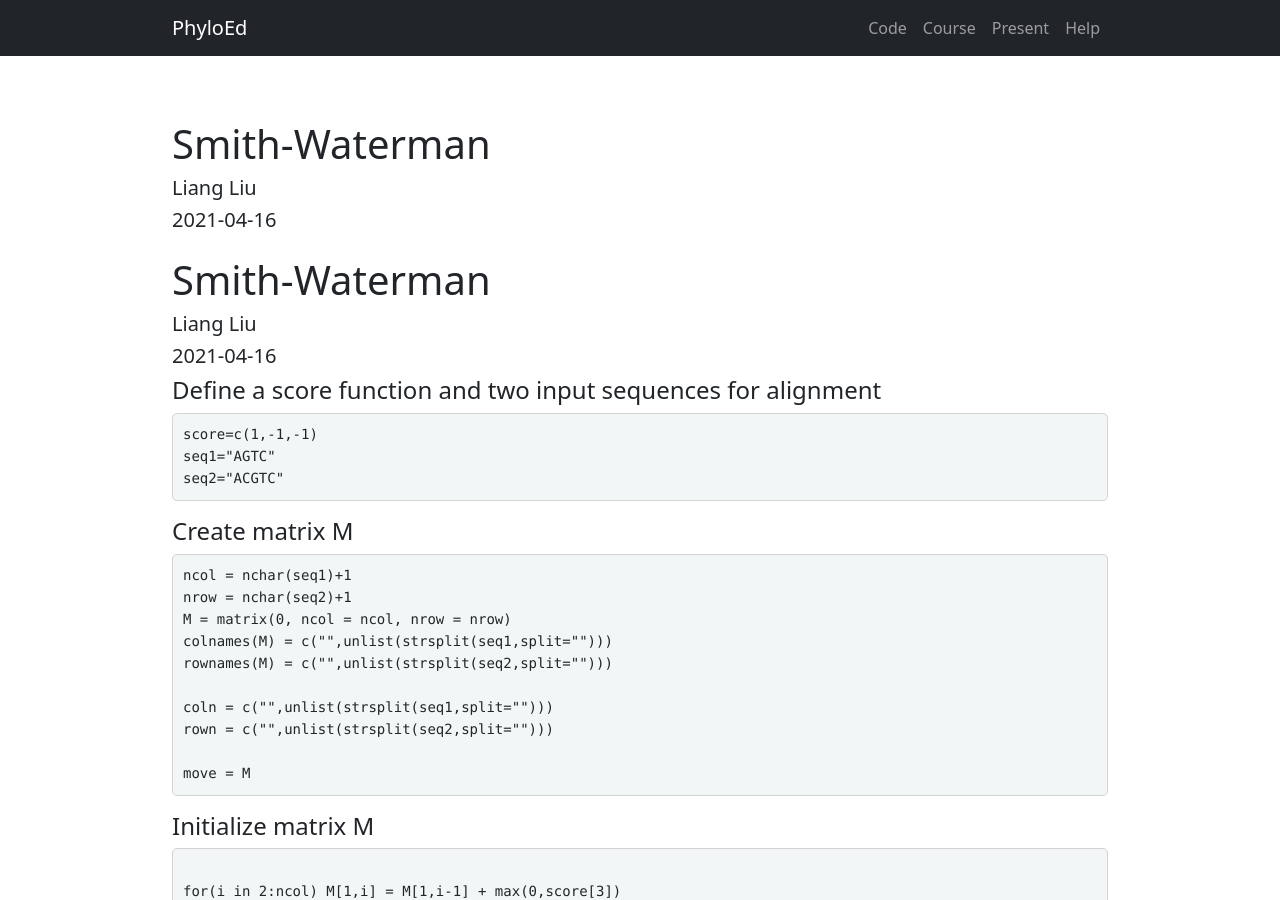
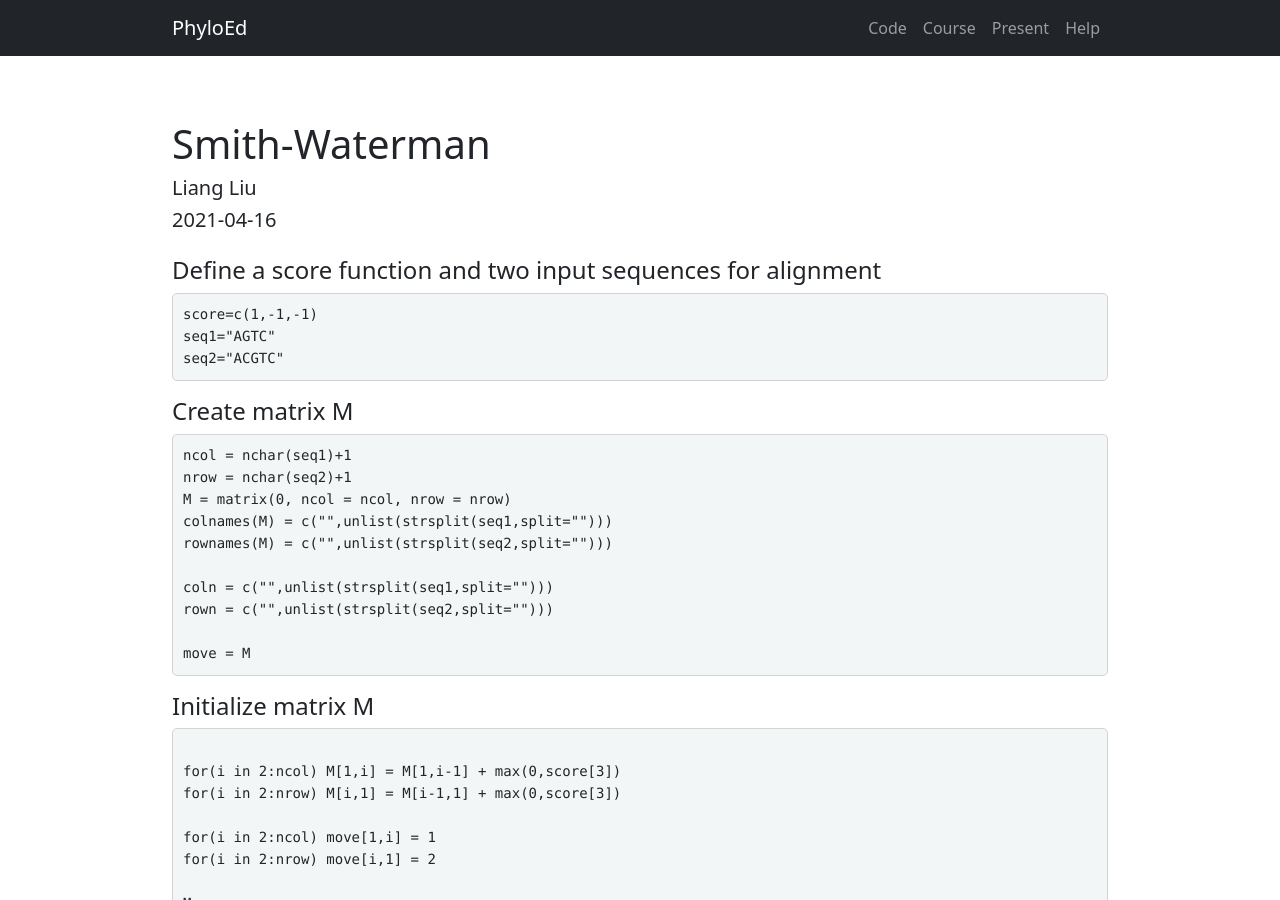
Before and after one commit to lliu1871/PhyEd, a Jekyll site: the page built from code/smith_waterman.md, in a window 1280 px wide and 900 px high. Built offline with Jekyll 4.4.1, drawn with Linux system fonts in a browser that asks for light colours.

Commit message:
Update smith_waterman.md

```diff
--- a/code/smith_waterman.md
+++ b/code/smith_waterman.md
@@ -7,9 +7,6 @@ output: html_document
 date: 2021-04-16
 ---
 
-# {{ page.title }}
-##### {{ page.author }}
-##### {{ page.date | %d-%m-%Y }}
 
 
 #### Define a score function and two input sequences for alignment
```
